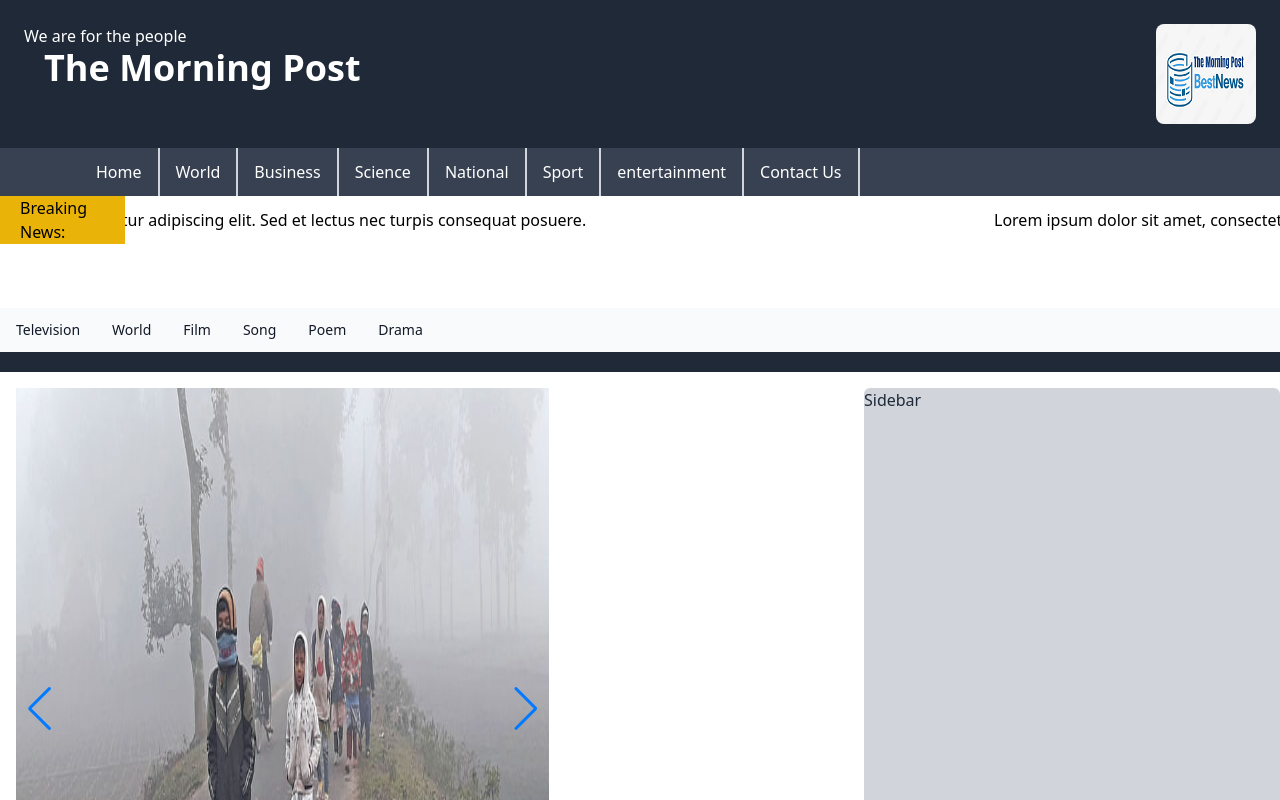
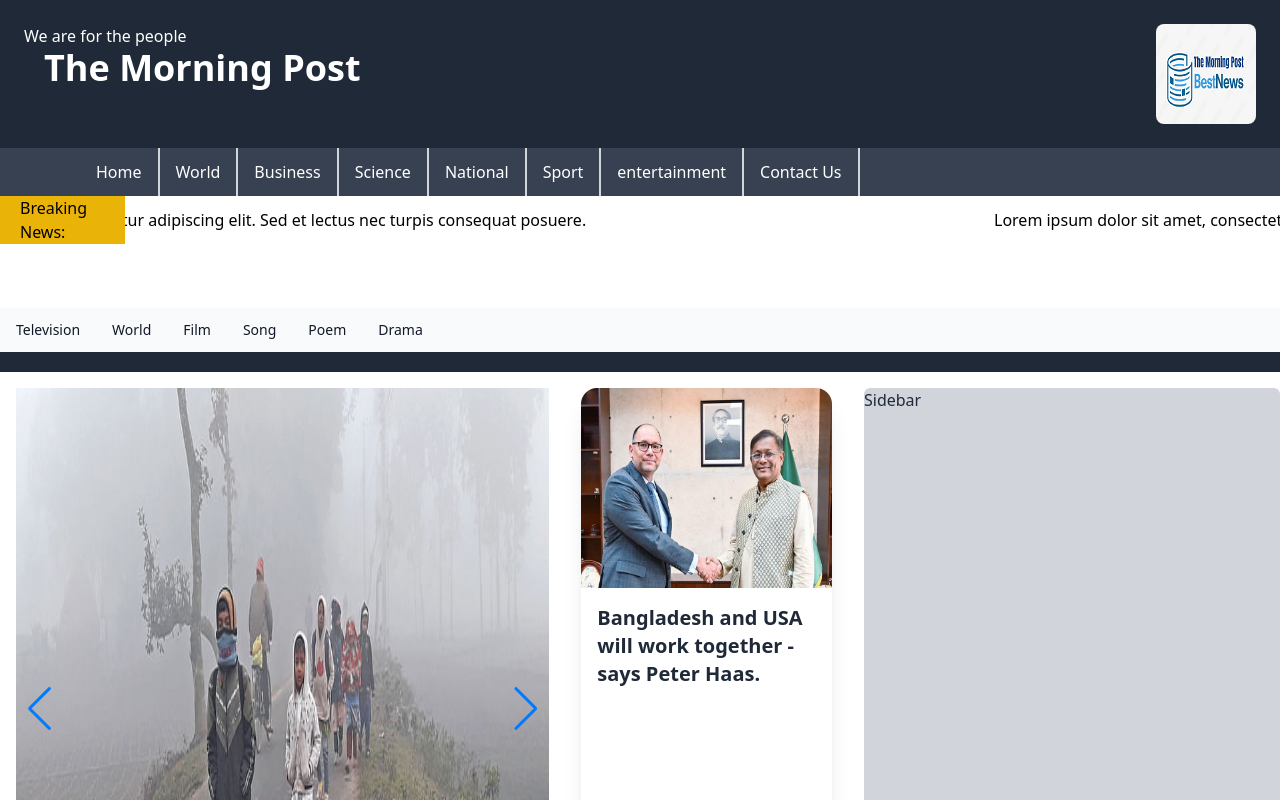
Before and after one commit to HunterTheCoding/The-Morning-Post, a React (Vite) app: page /entertainment in a window 1280 px wide. Shown: the top 800 px of the page. Built offline with nearby package versions, Linux system fonts and the light colour scheme; no server answers.

Commit message:
card hidden issue problem solve

```diff
--- a/src/Components/Home/Entertainment/Entertainment.tsx
+++ b/src/Components/Home/Entertainment/Entertainment.tsx
@@ -66,7 +66,7 @@ const Entertainment = () => {
 
                             </Swiper>
                         </div>
-                        <div className="hidden md:col-span-3 lg:col-span-3 p-4">
+                        <div className="hidden md:flex lg:flex md:col-span-3 lg:col-span-3 p-4">
                             <div className="card card-compact bg-base-100 shadow-xl">
                                 <figure><img src={sidebanner2} className='w-full md:h-[150px] lg:h-[200px]' alt="news" /></figure>
                                 <div className="card-body">
```
